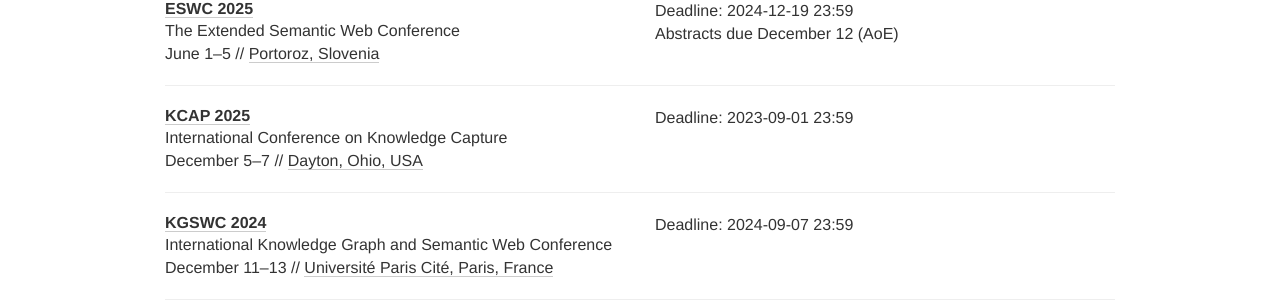
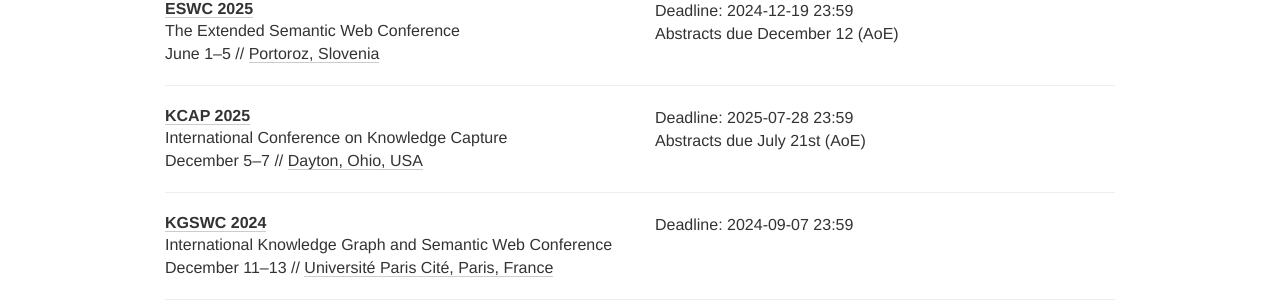
Before and after one commit to swc-deadlines/swc-deadlines.github.io, a Jekyll site: the page built from index.html, in a window 1280 px wide. Shown: the part 865-1167 px from the top of the page. Built offline with Jekyll 4.4.1, drawn with Linux system fonts in a browser that asks for light colours; nearby versions of some CDN libraries; comment, search, counter and statistics services are not loaded.

Commit message:
update K-CAP

```diff
--- a/_data/conferences.yml
+++ b/_data/conferences.yml
@@ -62,7 +62,8 @@
   year: 2025
   date: "10 - 12 DEC"
   link: https://www.k-cap.org/2025/
-  deadline: ["2023-09-01 23:59"]
+  deadline: ["2025-07-28 23:59"]
+  comment: Abstracts due July 21st (AoE)
   date: December 5-7
   place: Dayton, Ohio, USA
   tags: [KG, CONF]
```
